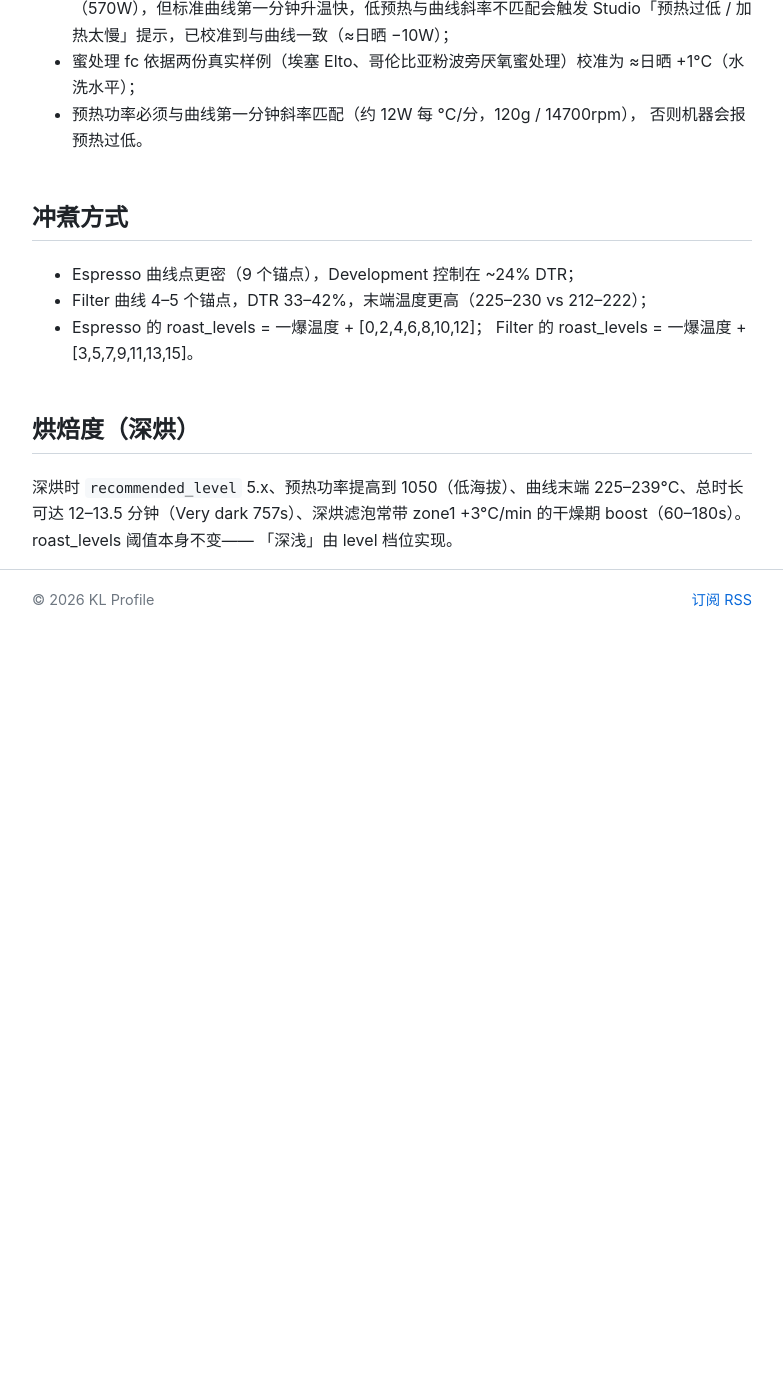
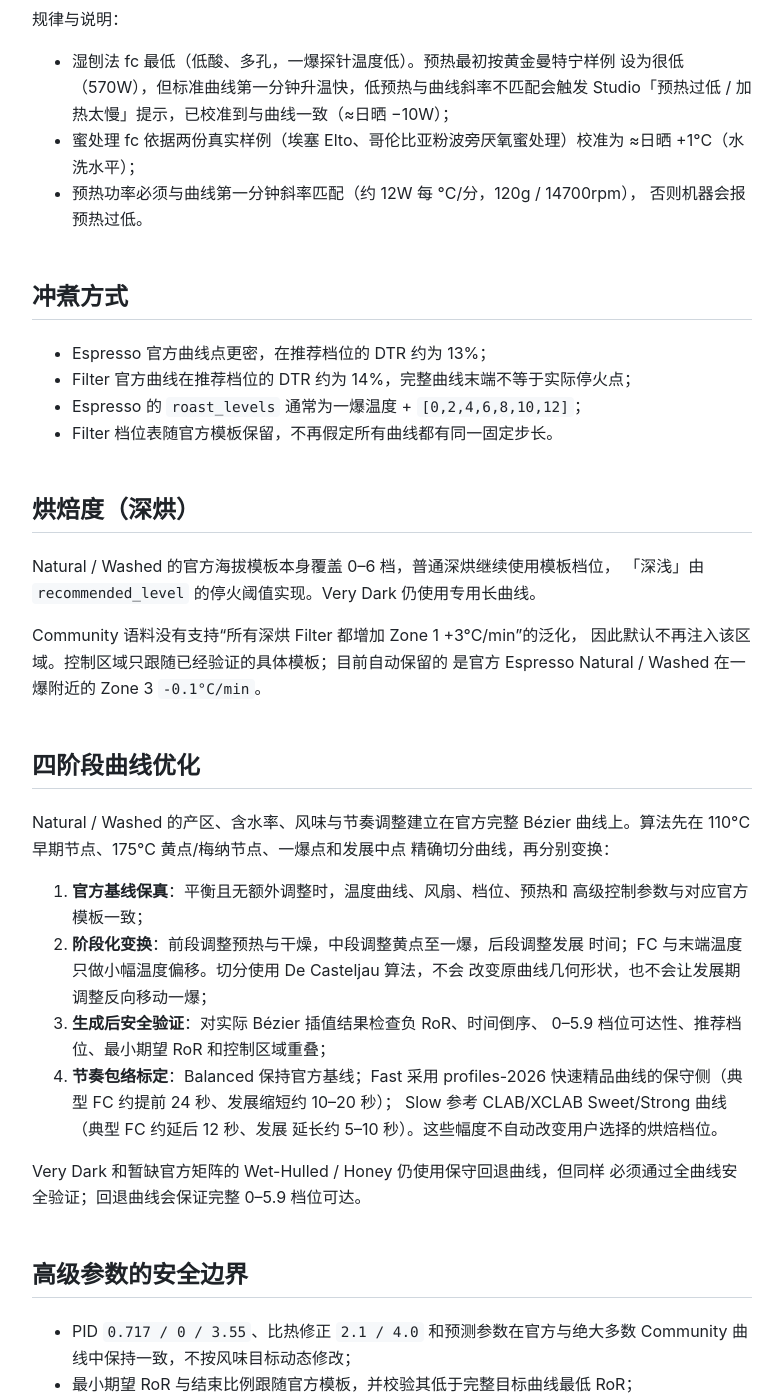
Before and after one commit to yuhongda/kl-tools-doc, a Jekyll site: the page built from _posts/2026-08-11-roast-logic.md, in a window 1280 px wide and 1400 px high, scrolled down 1785 px. Shown: the whole window, without its empty margins (248-1031 px from the left). Built offline with Jekyll 4.4.1, drawn with Linux system fonts in a browser that asks for light colours; before the commit the page ends 2415 px from its top, so only the background shows below that; some of the changed text lies outside the part shown.

Commit message:
chore: wip

```diff
--- a/_config.yml
+++ b/_config.yml
@@ -2,7 +2,7 @@ title: KL Profile
 email: silverage.y@gmail.com
 description: >-
   Kaffelogic 烘焙工具集文档：kl-tools（macOS App + CLI 曲线生成器）与
-  kpro-tools（.kpro 解析与生成器），以及从 38 个真实 profile 学到的烘焙逻辑。
+  kpro-tools（.kpro 解析与生成器），以及从官方与社区 profile 验证的烘焙逻辑。
 baseurl: "/kl-tools-doc"
 url: "https://yuhongda.github.io"
 github_username: yuhongda
--- a/_posts/2026-08-11-roast-logic.md
+++ b/_posts/2026-08-11-roast-logic.md
@@ -1,10 +1,13 @@
 ---
-title: 从 38 个真实 profile 学到的烘焙逻辑
+title: 从官方与社区 Profile 验证的烘焙逻辑
 date: 2026-08-11
 categories: [roasting]
 ---
 
-`kpro-tools` 从 38 个真实 profile 中总结出以下规律，并复现在生成器中。
+早期 `kpro-tools` 从 38 个真实 profile 中总结基础规律。当前 KL Profile 又使用
+Kaffelogic 最新 16 条官方海拔矩阵、99 条 Community 曲线及多组第三方曲线完成
+交叉验证：Natural / Washed 直接从官方目标曲线和风扇曲线出发，产区、含水率、
+风味目标与烘焙节奏作为受限的阶段变换叠加，而不是重新生成一条通用曲线。
 
 ## 海拔（同处理法、同冲煮方式下）
 
@@ -66,14 +69,45 @@ categories: [roasting]
 
 ## 冲煮方式
 
-- Espresso 曲线点更密（9 个锚点），Development 控制在 ~24% DTR；
-- Filter 曲线 4–5 个锚点，DTR 33–42%，末端温度更高（225–230 vs 212–222）；
-- Espresso 的 roast_levels = 一爆温度 + [0,2,4,6,8,10,12]；
-  Filter 的 roast_levels = 一爆温度 + [3,5,7,9,11,13,15]。
+- Espresso 官方曲线点更密，在推荐档位的 DTR 约为 13%；
+- Filter 官方曲线在推荐档位的 DTR 约为 14%，完整曲线末端不等于实际停火点；
+- Espresso 的 `roast_levels` 通常为一爆温度 + `[0,2,4,6,8,10,12]`；
+- Filter 档位表随官方模板保留，不再假定所有曲线都有同一固定步长。
 
 ## 烘焙度（深烘）
 
-深烘时 `recommended_level` 5.x、预热功率提高到 1050（低海拔）、曲线末端
-225–239°C、总时长可达 12–13.5 分钟（Very dark 757s）、深烘滤泡常带
-zone1 +3°C/min 的干燥期 boost（60–180s）。roast_levels 阈值本身不变——
-「深浅」由 level 档位实现。
+Natural / Washed 的官方海拔模板本身覆盖 0–6 档，普通深烘继续使用模板档位，
+「深浅」由 `recommended_level` 的停火阈值实现。Very Dark 仍使用专用长曲线。
+
+Community 语料没有支持“所有深烘 Filter 都增加 Zone 1 +3°C/min”的泛化，
+因此默认不再注入该区域。控制区域只跟随已经验证的具体模板；目前自动保留的
+是官方 Espresso Natural / Washed 在一爆附近的 Zone 3 `-0.1°C/min`。
+
+## 四阶段曲线优化
+
+Natural / Washed 的产区、含水率、风味与节奏调整建立在官方完整 Bézier
+曲线上。算法先在 110°C 早期节点、175°C 黄点/梅纳节点、一爆点和发展中点
+精确切分曲线，再分别变换：
+
+1. **官方基线保真**：平衡且无额外调整时，温度曲线、风扇、档位、预热和
+   高级控制参数与对应官方模板一致；
+2. **阶段化变换**：前段调整预热与干燥，中段调整黄点至一爆，后段调整发展
+   时间；FC 与末端温度只做小幅温度偏移。切分使用 De Casteljau 算法，不会
+   改变原曲线几何形状，也不会让发展期调整反向移动一爆；
+3. **生成后安全验证**：对实际 Bézier 插值结果检查负 RoR、时间倒序、
+   0–5.9 档位可达性、推荐档位、最小期望 RoR 和控制区域重叠；
+4. **节奏包络标定**：Balanced 保持官方基线；Fast 采用 profiles-2026
+   快速精品曲线的保守侧（典型 FC 约提前 24 秒、发展缩短约 10–20 秒）；
+   Slow 参考 CLAB/XCLAB Sweet/Strong 曲线（典型 FC 约延后 12 秒、发展
+   延长约 5–10 秒）。这些幅度不自动改变用户选择的烘焙档位。
+
+Very Dark 和暂缺官方矩阵的 Wet-Hulled / Honey 仍使用保守回退曲线，但同样
+必须通过全曲线安全验证；回退曲线会保证完整 0–5.9 档位可达。
+
+## 高级参数的安全边界
+
+- PID `0.717 / 0 / 3.55`、比热修正 `2.1 / 4.0` 和预测参数在官方与绝大多数
+  Community 曲线中保持一致，不按风味目标动态修改；
+- 最小期望 RoR 与结束比例跟随官方模板，并校验其低于完整目标曲线最低 RoR；
+- Corner、Power Analysis 区域和非默认 Kp/Kd 只在导入时保留，不自动生成；
+- 官方 Filter 的 `expect_colrchange` 为 0，官方 Espresso 为 175，均随模板写入。
```
Also changed, not shown: about.md (+4 -0 lines), index.md (+3 -2 lines).
